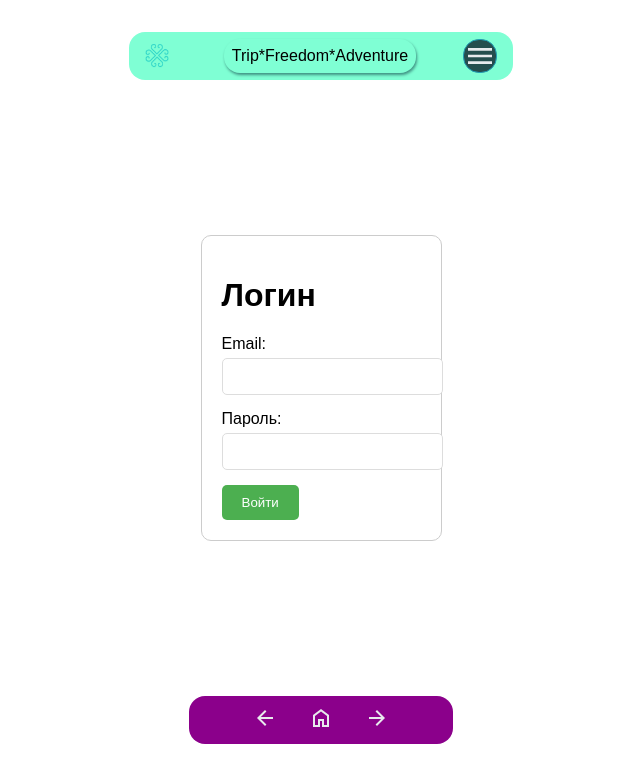
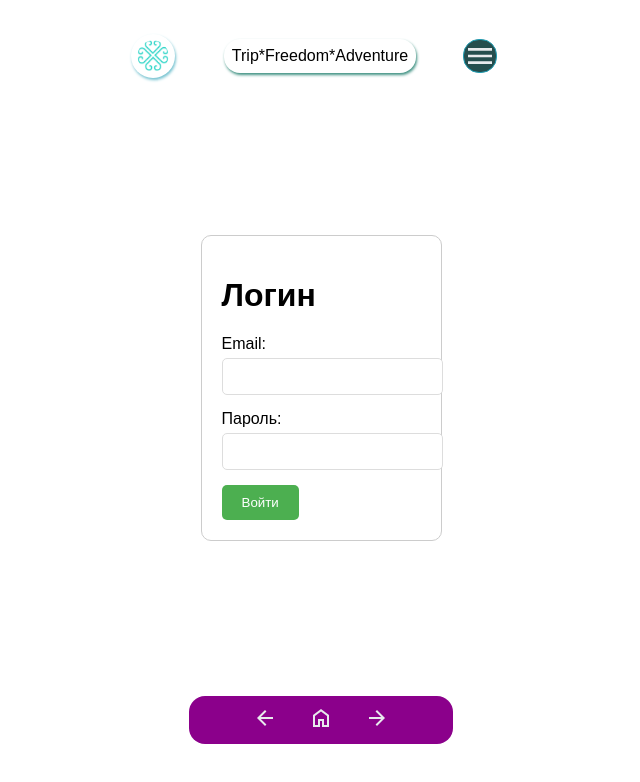
Before and after one commit to valitovgaziz/spa_, a Vue app: page /login in a window 1280 px wide. Shown: the top 782 px of the page, without its empty margins (351-991 px from the left). Built offline with nearby package versions, Linux system fonts and the light colour scheme.

Commit message:
Разбил на компоненты header.

```diff
--- a/src/components/header/header.vue
+++ b/src/components/header/header.vue
@@ -1,7 +1,7 @@
 <template>
     <div class="header">
-        <router-link to="/about" id="rl-about"><img src="../images/logo150x150.png" alt="logo"></router-link>
-        <router-link to="/filosofy" id="rl-filosofy">Trip*Freedom*Adventure</router-link>
+        <Logo />
+        <TFA />
         <Menu />
     </div>
 </template>
@@ -14,56 +14,25 @@
     margin: 0;
     padding: 0;
     border-radius: 1rem;
-    background-color: aquamarine;
     display: flex;
     flex-direction: row;
     align-items: center;
     justify-content: space-between;
     height: 3rem;
 }
-
-#rl-about {
-    display: flex;
-    flex-direction: row;
-    align-items: center;
-    justify-items: center;
-    border-radius: 50%;
-    padding: 1rem;
-    height: 1rem;
-    width: 1rem;
-}
-
-#rl-about:hover {
-    cursor: pointer;
-    background-color: rgb(85, 117, 117);
-}
-
-img {
-    height: 1.5rem;
-    padding: 0 1rem 0 0;
-}
-
-#rl-filosofy {
-    all: unset;
-    box-shadow: 1px 2px 3px rgb(63, 145, 130);
-    border-radius: 1rem;
-    padding: 0.5rem;
-}
-
-#rl-filosofy:hover {
-    cursor: pointer;
-    background-color: rgb(143, 202, 202);
-    box-shadow: 2px 3px 4px rgb(64,146, 132);
-}
 </style>
 
 
 <script>
 import Menu from './menu.vue';
+import Logo from './logo-rl-about.vue';
+import TFA from './tripFreedomAdventure.vue';
 
 export default {
     components: {
         Menu,
+        Logo,
+        TFA,
     },
     name: 'header',
 }
--- /dev/null
+++ b/src/components/header/logo-rl-about.vue
@@ -0,0 +1,32 @@
+<template>
+    <router-link to="/about" id="rl-about"><img src="../images/logo150x150.png" alt="logo"></router-link>
+</template>
+
+<style scoped>
+#rl-about {
+    display: flex;
+    flex-direction: row;
+    align-items: center;
+    justify-content: center;
+    border-radius: 50%;
+    padding: 1rem;
+    height: 1rem;
+    width: 1rem;
+}
+
+#rl-about:hover {
+    cursor: pointer;
+    background-color: rgb(78, 102, 94);
+}
+
+img {
+    height: 2rem;
+    box-shadow: 1px 2px 3px rgb(117, 194, 208);
+    border-radius: 50%;
+    padding: 0.4rem;
+}
+</style>
+
+<script>
+
+</script>
--- /dev/null
+++ b/src/components/header/tripFreedomAdventure.vue
@@ -0,0 +1,18 @@
+<template>
+    <router-link to="/filosofy" id="rl-filosofy">Trip*Freedom*Adventure</router-link>
+</template>
+
+<style>
+#rl-filosofy {
+    all: unset;
+    box-shadow: 1px 2px 3px rgb(63, 145, 130);
+    border-radius: 1rem;
+    padding: 0.5rem;
+}
+
+#rl-filosofy:hover {
+    cursor: pointer;
+    background-color: rgb(143, 202, 202);
+    box-shadow: 2px 3px 4px rgb(64, 146, 132);
+}
+</style>
```
